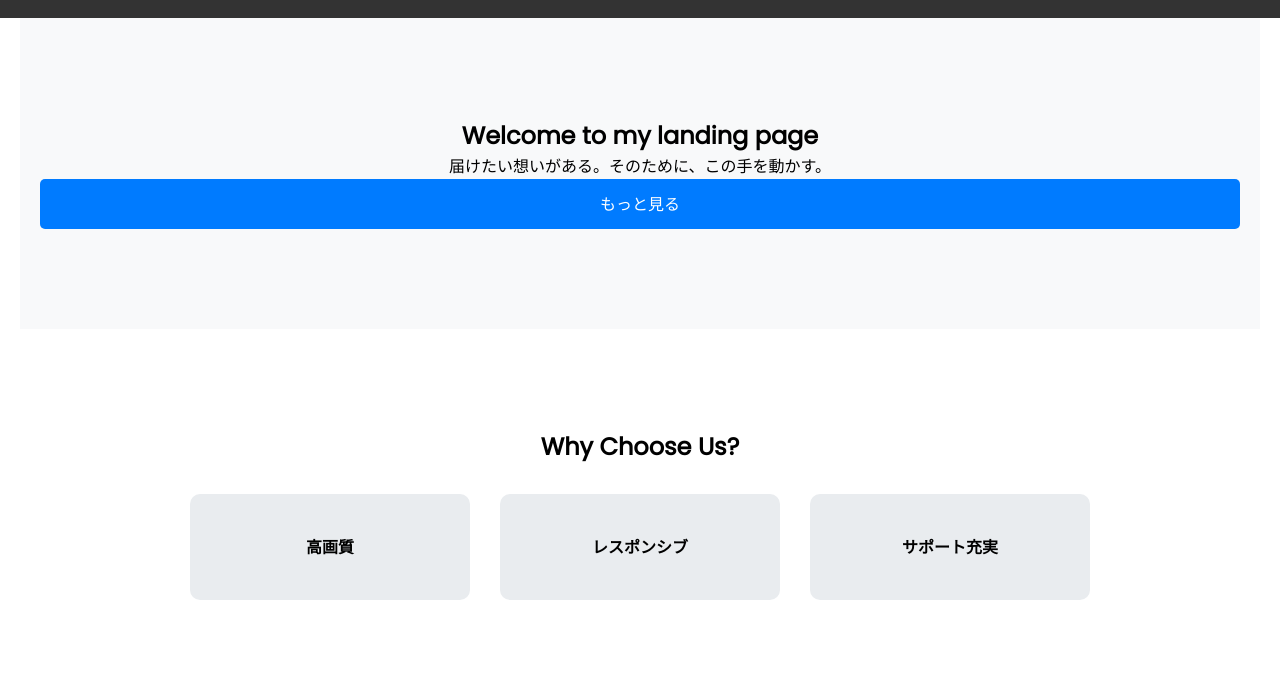
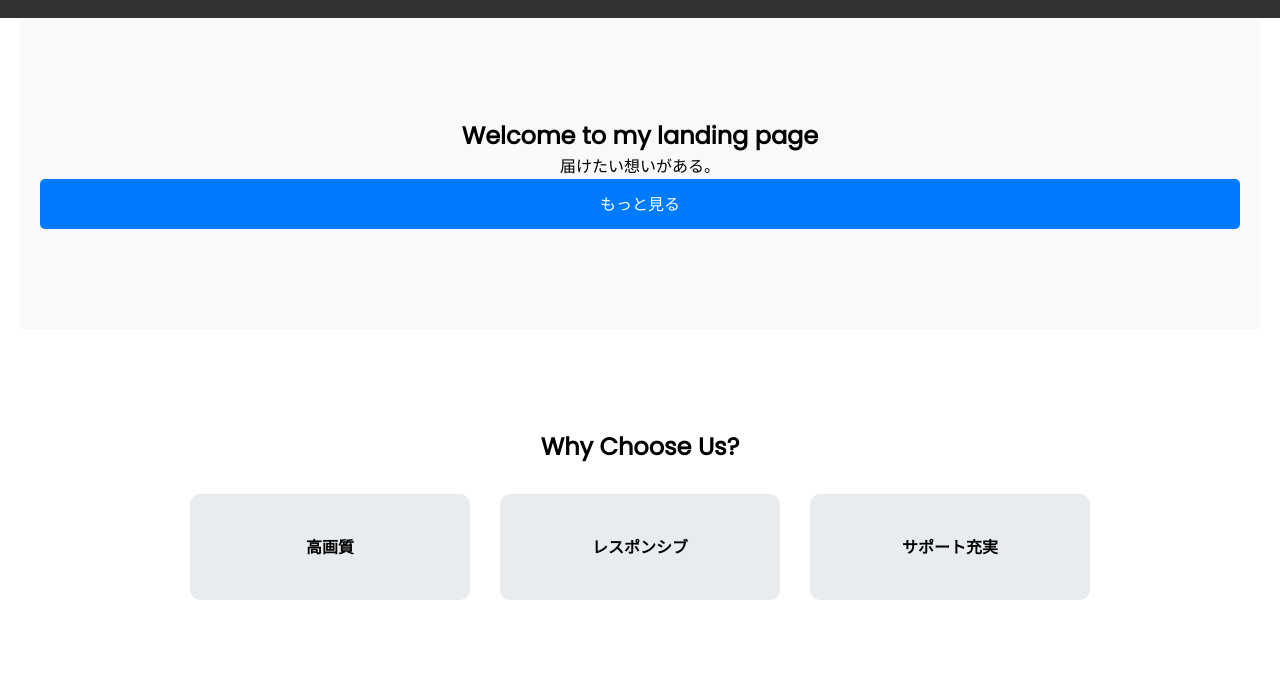
Before and after one commit to Kei0818/my-portfolio0, a plain HTML site: page index.html in a window 1280 px wide. Shown: the part 105-800 px from the top of the page. Drawn offline with Linux system fonts and the light colour scheme.

Commit message:
Add files via upload

```diff
--- a/index.html
+++ b/index.html
@@ -27,7 +27,7 @@
      <!-- メインの見出し　-->
     <section class="hero">
         <h2>Welcome to my landing page</h2>
-        <p>届けたい想いがある。そのために、この手を動かす。</p>
+        <p>届けたい想いがある。</p>
         <a class="btn" href="#">もっと見る</a>
     </section>
 
```
